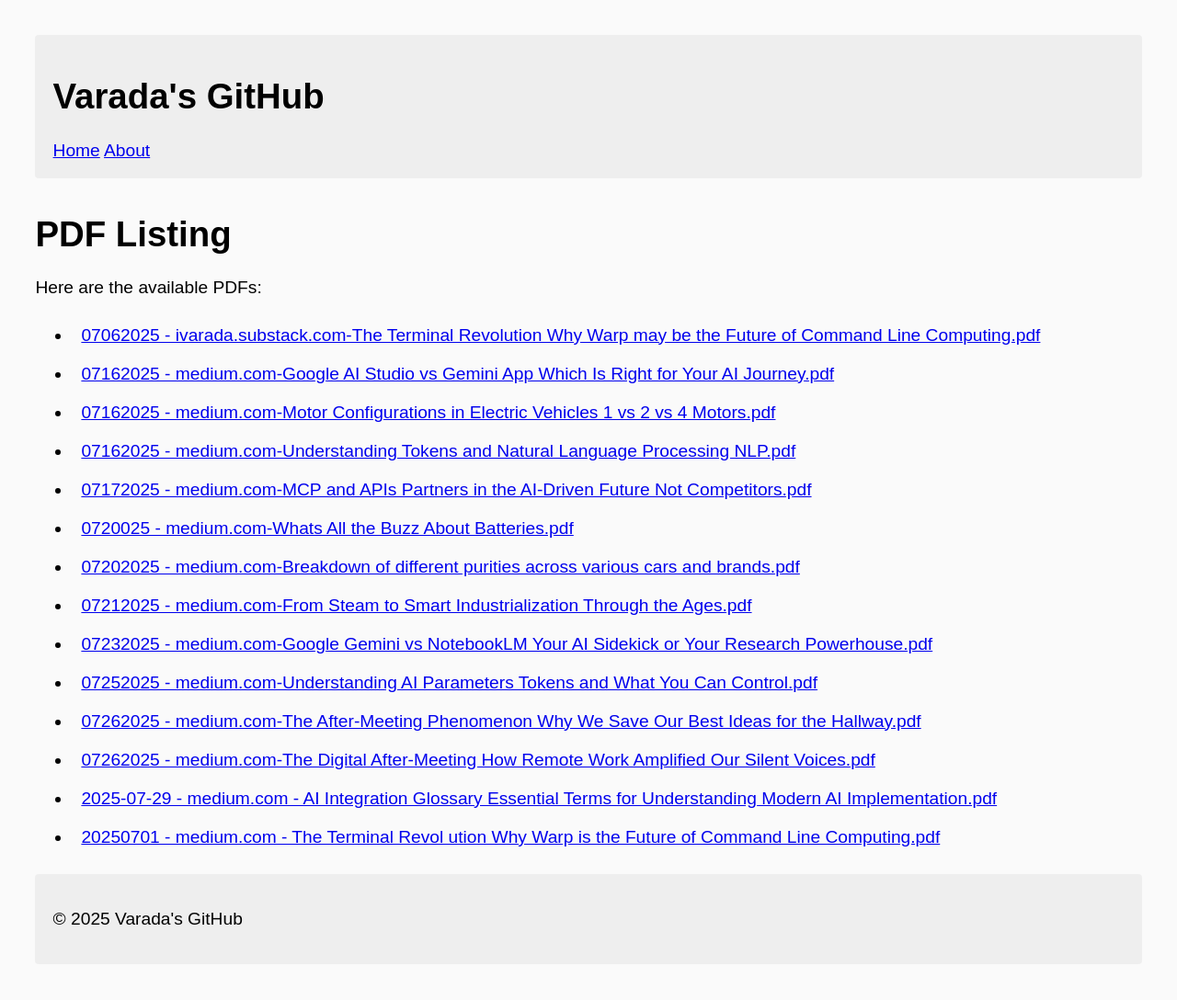
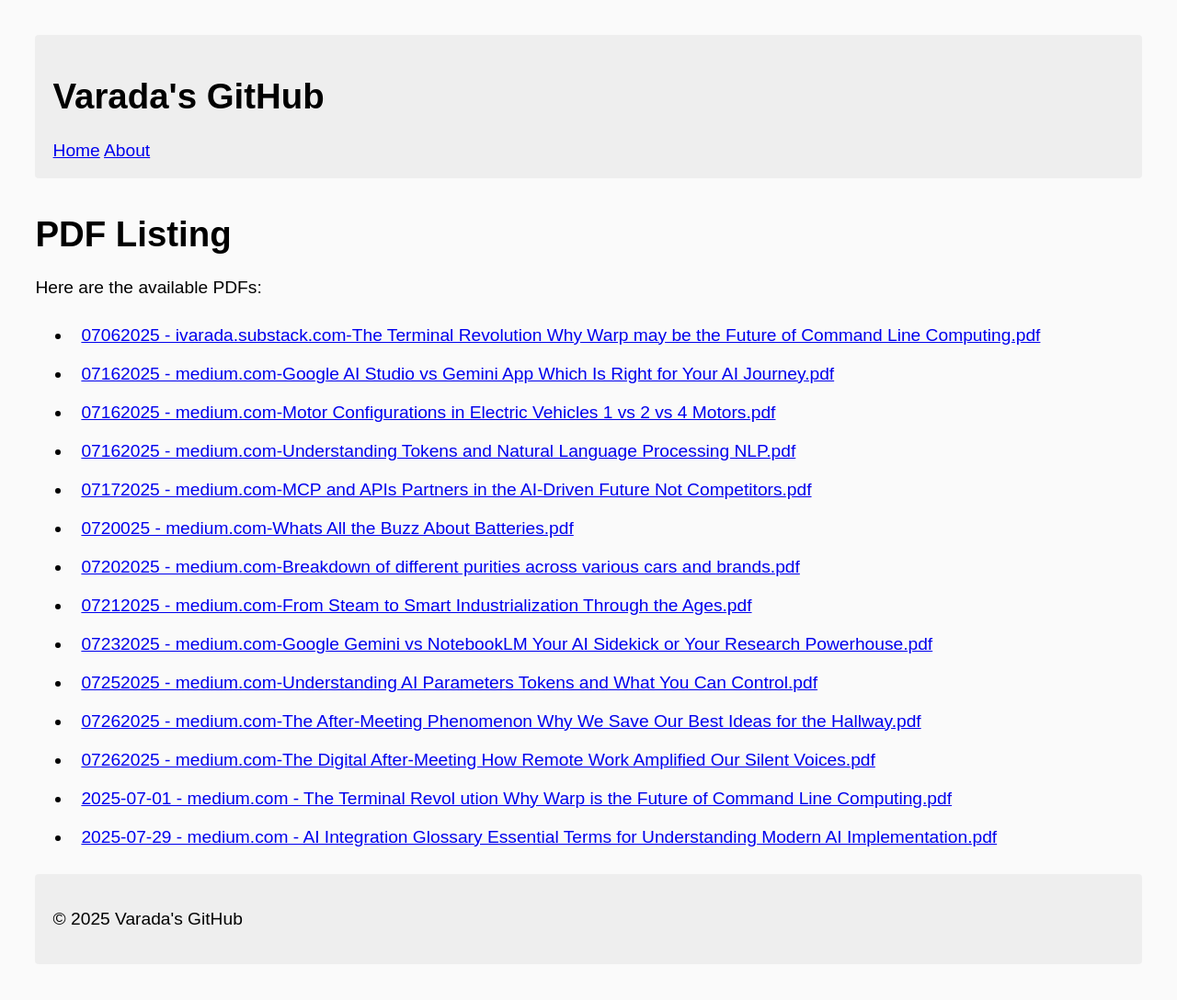
Before and after one commit to ivarada/ivarada.github.io, a Jekyll site: the page built from medium/pdf/index.md, in a window 1280 px wide. Shown: the whole page at 92% size. Built offline with Jekyll 4.4.1, drawn with Linux system fonts in a browser that asks for light colours.

Commit message:
Update PDF Listing

```diff
--- a/medium/pdf/index.md
+++ b/medium/pdf/index.md
@@ -19,5 +19,5 @@ Here are the available PDFs:
 - [07252025 - medium.com-Understanding AI Parameters Tokens and What You Can Control.pdf](07252025 - medium.com-Understanding AI Parameters Tokens and What You Can Control.pdf)
 - [07262025 - medium.com-The After-Meeting Phenomenon Why We Save Our Best Ideas for the Hallway.pdf](07262025 - medium.com-The After-Meeting Phenomenon Why We Save Our Best Ideas for the Hallway.pdf)
 - [07262025 - medium.com-The Digital After-Meeting How Remote Work Amplified Our Silent Voices.pdf](07262025 - medium.com-The Digital After-Meeting How Remote Work Amplified Our Silent Voices.pdf)
+- [2025-07-01 - medium.com - The Terminal Revol ution Why Warp is the Future of Command Line Computing.pdf](2025-07-01 - medium.com - The Terminal Revol ution Why Warp is the Future of Command Line Computing.pdf)
 - [2025-07-29 - medium.com - AI Integration Glossary Essential Terms for Understanding Modern AI Implementation.pdf](2025-07-29 - medium.com - AI Integration Glossary Essential Terms for Understanding Modern AI Implementation.pdf)
-- [20250701 - medium.com - The Terminal Revol ution Why Warp is the Future of Command Line Computing.pdf](20250701 - medium.com - The Terminal Revol ution Why Warp is the Future of Command Line Computing.pdf)
```
